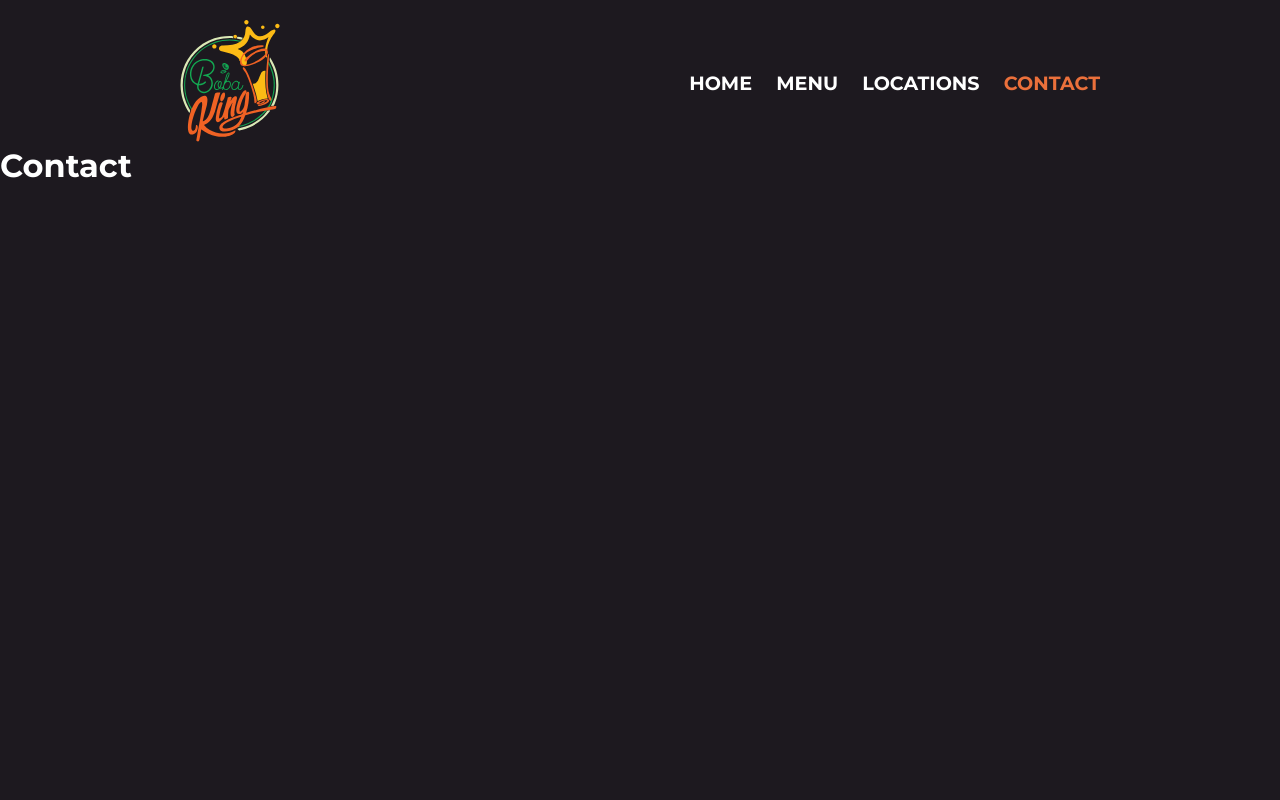
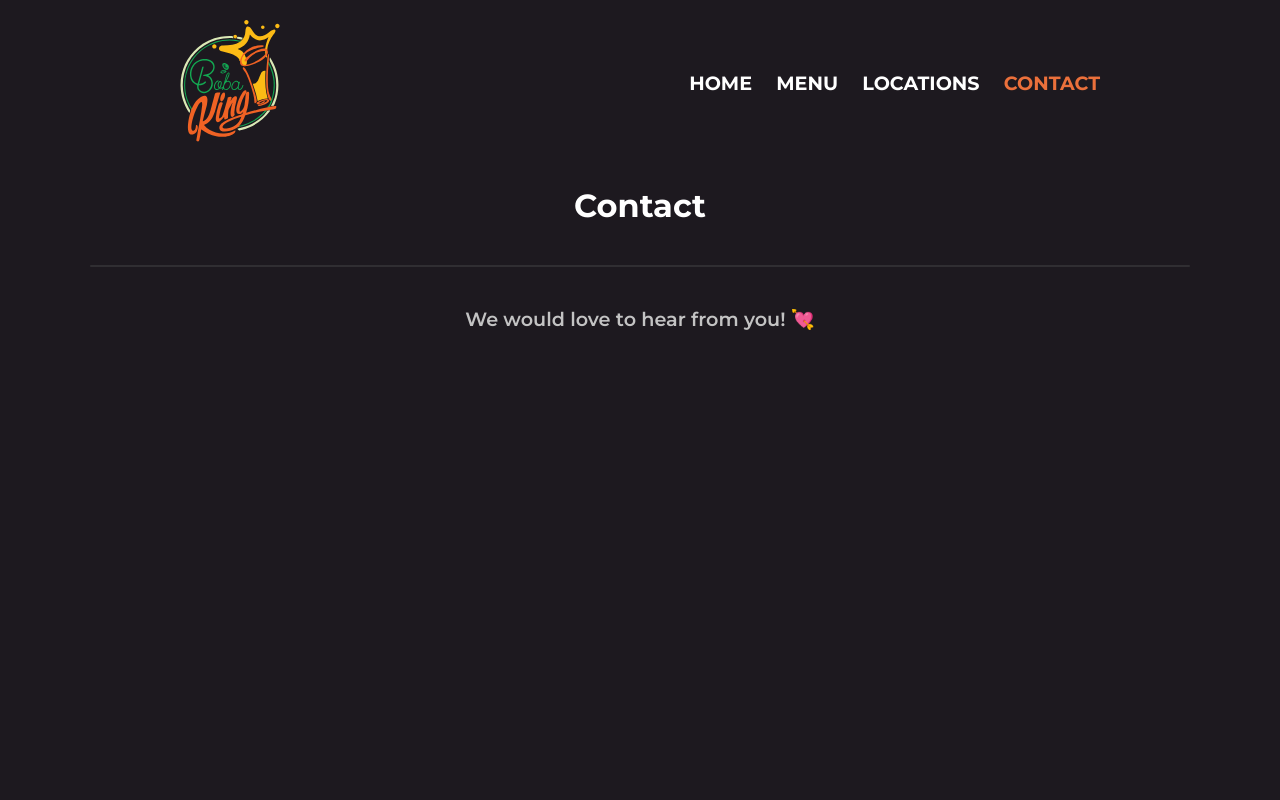
Before and after one commit to SaturnKai/BobaKing, a SvelteKit app: page /contact in a window 1280 px wide. Shown: the top 800 px of the page. Built offline with nearby package versions, Linux system fonts and the light colour scheme; a web font is replaced by a local one.

Commit message:
change location styling and start contact page

```diff
--- a/src/routes/contact/+page.svelte
+++ b/src/routes/contact/+page.svelte
@@ -1 +1,32 @@
-<h1>Contact</h1>
+<script lang="ts">
+	import Separator from 'components/Separator.svelte';
+</script>
+
+<div class="main-content">
+	<h1 class="title">Contact</h1>
+	<Separator />
+	<p class="description">We would love to hear from you! 💘</p>
+</div>
+
+<style>
+	.main-content {
+		margin: 0 auto;
+		max-width: 1100px;
+		margin-bottom: 80px;
+	}
+
+	.title {
+		font-size: 2rem;
+		margin-top: 40px;
+		margin-bottom: 40px;
+		text-align: center;
+	}
+
+	.description {
+		font-size: 1.2rem;
+		font-weight: 600;
+		text-align: center;
+		color: #c3c3c3;
+		margin-top: 40px;
+	}
+</style>
--- a/tsconfig.json
+++ b/tsconfig.json
@@ -10,8 +10,4 @@
 		"sourceMap": true,
 		"strict": true
 	}
-	// Path aliases are handled by https://kit.svelte.dev/docs/configuration#alias
-	//
-	// If you want to overwrite includes/excludes, make sure to copy over the relevant includes/excludes
-	// from the referenced tsconfig.json - TypeScript does not merge them in
 }
```
Also changed, not shown: package.json (+10 -0 lines), src/components/Location.svelte (+8 -1 lines), src/lib/locations.ts (+14 -4 lines).
